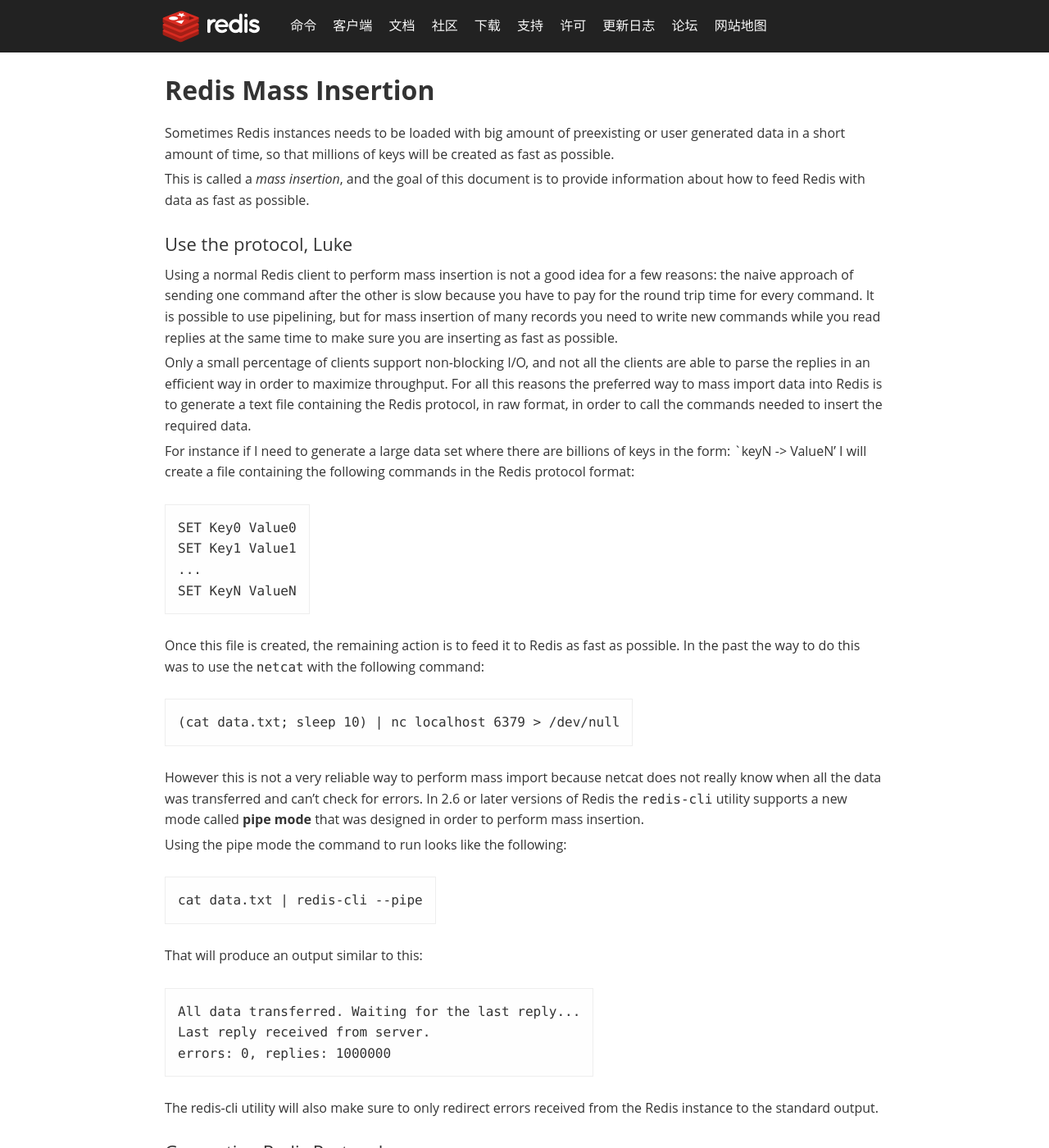
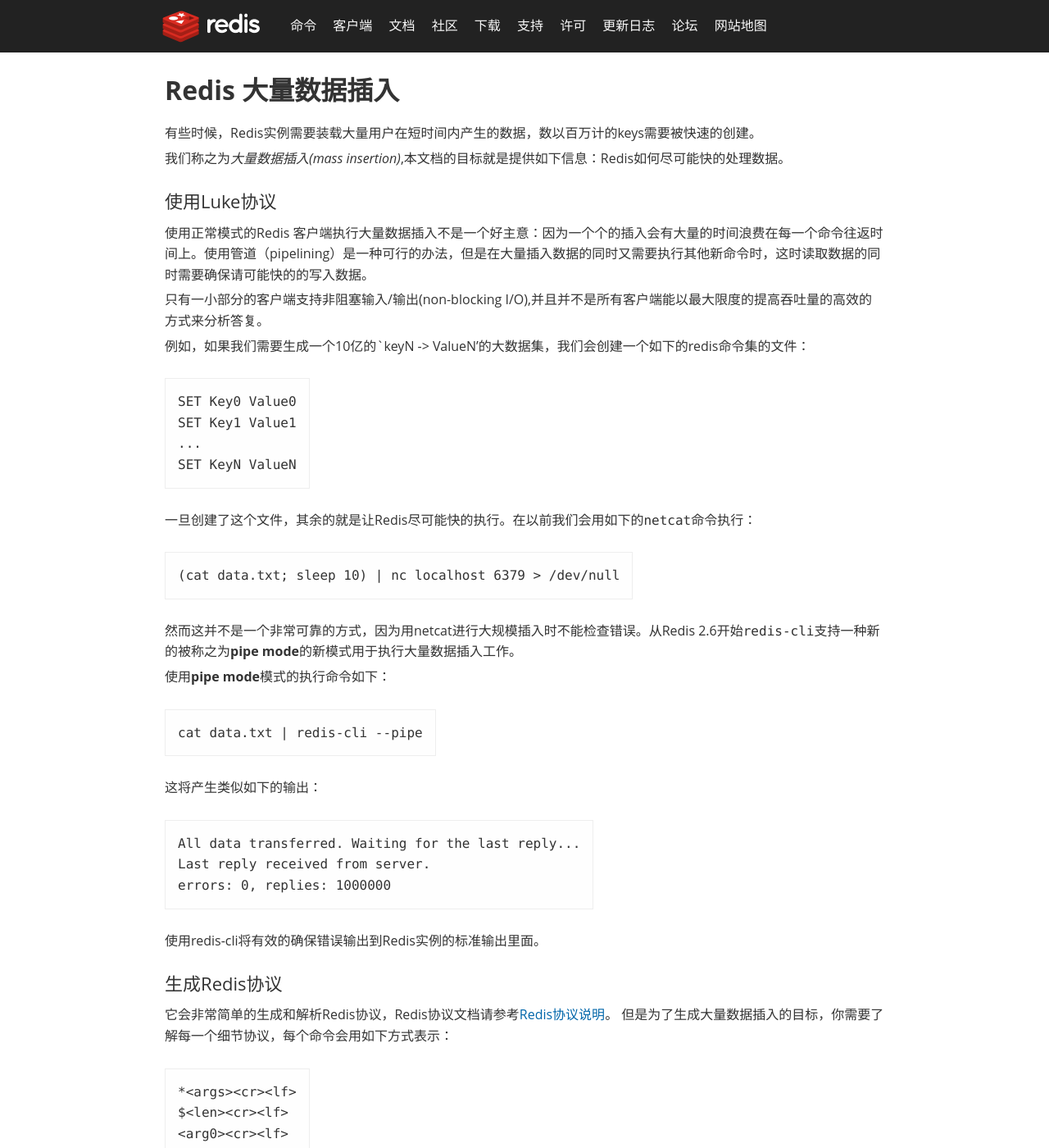
Before and after one commit to rediscn/rediscn, a Jekyll site: the page built from topics/mass-insert.md, in a window 1280 px wide and 1400 px high. Shown: the whole window at 82% size. Built offline with Jekyll 4.4.1, drawn with Linux system fonts in a browser that asks for light colours; comment, search, counter and statistics services are not loaded; some of the changed text lies outside the part shown.

Commit message:
翻译 Redis 大量数据插入

```diff
--- a/topics/mass-insert.md
+++ b/topics/mass-insert.md
@@ -1,78 +1,55 @@
 ---
 layout: topics
-title: REDIS mass-insert -- Redis中文资料站
+title: Redis大量数据插入（redis mass-insert） -- Redis中文资料站
 permalink: topics/mass-insert.html
 disqusIdentifier: topics_mass-insert
 disqusUrl: http://redis.cn/topics/mass-insert.html
 ---
 
-Redis Mass Insertion
+Redis 大量数据插入
 ===
 
-Sometimes Redis instances needs to be loaded with big amount of preexisting
-or user generated data in a short amount of time, so that millions of keys
-will be created as fast as possible.
+有些时候，Redis实例需要装载大量用户在短时间内产生的数据，数以百万计的keys需要被快速的创建。
 
-This is called a *mass insertion*, and the goal of this document is to
-provide information about how to feed Redis with data as fast as possible.
+我们称之为*大量数据插入(mass insertion)*,本文档的目标就是提供如下信息：Redis如何尽可能快的处理数据。
 
-Use the protocol, Luke
+使用Luke协议
 ----------------------
 
-Using a normal Redis client to perform mass insertion is not a good idea
-for a few reasons: the naive approach of sending one command after the other
-is slow because you have to pay for the round trip time for every command.
-It is possible to use pipelining, but for mass insertion of many records
-you need to write new commands while you read replies at the same time to
-make sure you are inserting as fast as possible.
+使用正常模式的Redis 客户端执行大量数据插入不是一个好主意：因为一个个的插入会有大量的时间浪费在每一个命令往返时间上。使用管道（pipelining）是一种可行的办法，但是在大量插入数据的同时又需要执行其他新命令时，这时读取数据的同时需要确保请可能快的的写入数据。
 
-Only a small percentage of clients support non-blocking I/O, and not all the
-clients are able to parse the replies in an efficient way in order to maximize
-throughput. For all this reasons the preferred way to mass import data into
-Redis is to generate a text file containing the Redis protocol, in raw format,
-in order to call the commands needed to insert the required data.
+只有一小部分的客户端支持非阻塞输入/输出(non-blocking I/O),并且并不是所有客户端能以最大限度的提高吞吐量的高效的方式来分析答复。
 
-For instance if I need to generate a large data set where there are billions
-of keys in the form: `keyN -> ValueN' I will create a file containing the
-following commands in the Redis protocol format:
+例如，如果我们需要生成一个10亿的`keyN -> ValueN'的大数据集，我们会创建一个如下的redis命令集的文件：
 
     SET Key0 Value0
     SET Key1 Value1
     ...
     SET KeyN ValueN
 
-Once this file is created, the remaining action is to feed it to Redis
-as fast as possible. In the past the way to do this was to use the
-`netcat` with the following command:
+一旦创建了这个文件，其余的就是让Redis尽可能快的执行。在以前我们会用如下的`netcat`命令执行：
 
     (cat data.txt; sleep 10) | nc localhost 6379 > /dev/null
 
-However this is not a very reliable way to perform mass import because netcat
-does not really know when all the data was transferred and can't check for
-errors. In 2.6 or later versions of Redis the `redis-cli` utility
-supports a new mode called **pipe mode** that was designed in order to perform
-mass insertion.
+然而这并不是一个非常可靠的方式，因为用netcat进行大规模插入时不能检查错误。从Redis 2.6开始`redis-cli`支持一种新的被称之为**pipe mode**的新模式用于执行大量数据插入工作。
 
-Using the pipe mode the command to run looks like the following:
+使用**pipe mode**模式的执行命令如下：
 
     cat data.txt | redis-cli --pipe
 
-That will produce an output similar to this:
+这将产生类似如下的输出：
 
     All data transferred. Waiting for the last reply...
     Last reply received from server.
     errors: 0, replies: 1000000
 
-The redis-cli utility will also make sure to only redirect errors received
-from the Redis instance to the standard output.
+使用redis-cli将有效的确保错误输出到Redis实例的标准输出里面。
 
-Generating Redis Protocol
+
+生成Redis协议
 -------------------------
-
-The Redis protocol is extremely simple to generate and parse, and is
-[Documented here](/topics/protocol). However in order to generate protocol for
-the goal of mass insertion you don't need to understand every detail of the
-protocol, but just that every command is represented in the following way:
+它会非常简单的生成和解析Redis协议，Redis协议文档请参考[Redis协议说明](/topics/protocol.html)。
+但是为了生成大量数据插入的目标，你需要了解每一个细节协议，每个命令会用如下方式表示：
 
     *<args><cr><lf>
     $<len><cr><lf>
@@ -81,9 +58,9 @@
     ...
     <argN><cr><lf>
 
-Where `<cr>` means "\r" (or ASCII character 13) and `<lf>` means "\n" (or ASCII character 10).
+这里的`<cr>`是"\r"（或者是ASCII的13）、`<lf>`是"\n"（或者是ASCII的10）。
 
-For instance the command **SET key value** is represented by the following protocol:
+例如：命令**SET key value**协议格式如下：
 
     *3<cr><lf>
     $3<cr><lf>
@@ -93,14 +70,13 @@
     $5<cr><lf>
     value<cr><lf>
 
-Or represented as a quoted string:
+或表示为引用字符串：
 
     "*3\r\n$3\r\nSET\r\n$3\r\nkey\r\n$5\r\nvalue\r\n"
 
-The file you need to generate for mass insertion is just composed of commands
-represented in the above way, one after the other.
+你需要将大量插入数据的命令按照上面的方式一个接一个的生成到文件。
 
-The following Ruby function generates valid protocol:
+下面是使用Ruby生成协议的参考：
 
     def gen_redis_proto(*cmd)
         proto = ""
@@ -114,35 +90,29 @@
 
     puts gen_redis_proto("SET","mykey","Hello World!").inspect
 
-Using the above function it is possible to easily generate the key value pairs
-in the above example, with this program:
+针对上面的例子，使用下面代码可以很容易的生成需要的文件：
 
     (0...1000).each{|n|
         STDOUT.write(gen_redis_proto("SET","Key#{n}","Value#{n}"))
     }
 
-We can run the program directly in pipe to redis-cli in order to perform our
-first mass import session.
+我们可以直接用 redis-cli 的 pipe执行我们的第一个大量数据插入命令，过程如下：
 
     $ ruby proto.rb | redis-cli --pipe
     All data transferred. Waiting for the last reply...
     Last reply received from server.
     errors: 0, replies: 1000
 
-How the pipe mode works under the hoods
+pipe mode的工作原理是什么？
 ---------------------------------------
 
-The magic needed inside the pipe mode of redis-cli is to be as fast as netcat
-and still be able to understand when the last reply was sent by the server
-at the same time.
+难点是保证redis-cli在pipe mode模式下执行和netcat一样快的同时，如何能理解服务器发送的最后一个回复。
 
-This is obtained in the following way:
+这是通过以下方式获得：
 
-+ redis-cli --pipe tries to send data as fast as possible to the server.
-+ At the same time it reads data when available, trying to parse it.
-+ Once there is no more data to read from stdin, it sends a special **ECHO** command with a random 20 bytes string: we are sure this is the latest command sent, and we are sure we can match the reply checking if we receive the same 20 bytes as a bulk reply.
-+ Once this special final command is sent, the code receiving replies starts to match replies with this 20 bytes. When the matching reply is reached it can exit with success.
++ redis-cli --pipe试着尽可能快的发送数据到服务器。
++ 读取数据的同时，解析它。
++ 一旦没有更多的数据输入，它就会发送一个特殊的**ECHO**命令，后面跟着20个随机的字符。我们相信可以通过匹配回复相同的20个字符是同一个命令的行为。
++ 一旦这个特殊命令发出，收到的答复就开始匹配这20个字符，当匹配时，就可以成功退出了。
 
-Using this trick we don't need to parse the protocol we send to the server in order to understand how many commands we are sending, but just the replies.
-
-However while parsing the replies we take a counter of all the replies parsed so that at the end we are able to tell the user the amount of commands transferred to the server by the mass insert session.
+同时，在分析回复的时候，我们会采用计数器的方法计数，以便在最后能够告诉我们大量插入数据的数据量。
```
Also changed, not shown: update.md (+4 -0 lines).
